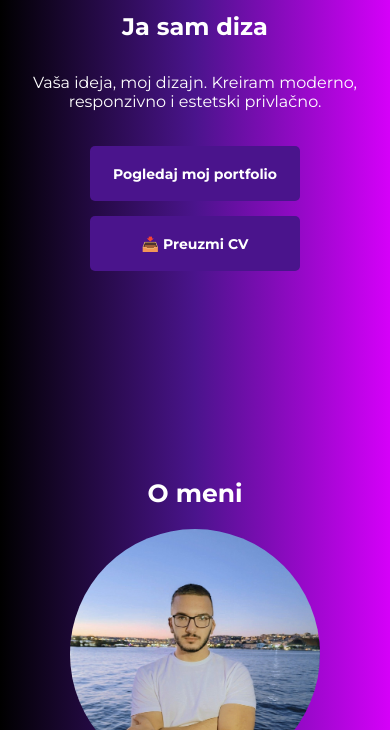
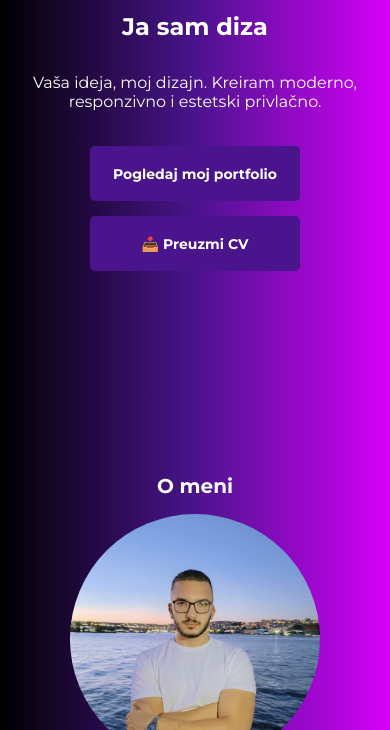
Before and after one commit to Emin2024541561/moj-Portfolio, a plain HTML site: page index.html in a window 390 px wide. Shown: the part 370-1100 px from the top of the page. Drawn offline with Linux system fonts and the light colour scheme.

Commit message:
Update index.html

```diff
--- a/index.html
+++ b/index.html
@@ -1220,7 +1220,14 @@ html, body {
         text-align: center;
     }
 }
-
+#about h2{
+    font-size: 25px;
+}
+@media (max-width: 440px) {
+    #about h2{
+    font-size: 20px;
+}
+}
     </style>
 </head>
 <body>
@@ -1271,7 +1278,7 @@ html, body {
 <br>
 <br>
     <section id="about" class="section">
-        <h2 style="font-size: 25px;">O meni</h2>
+        <h2>O meni</h2>
         <div class="about-container">
             <img src="1.jpg" alt="Emin Solak">
             <div class="about-text">
```
